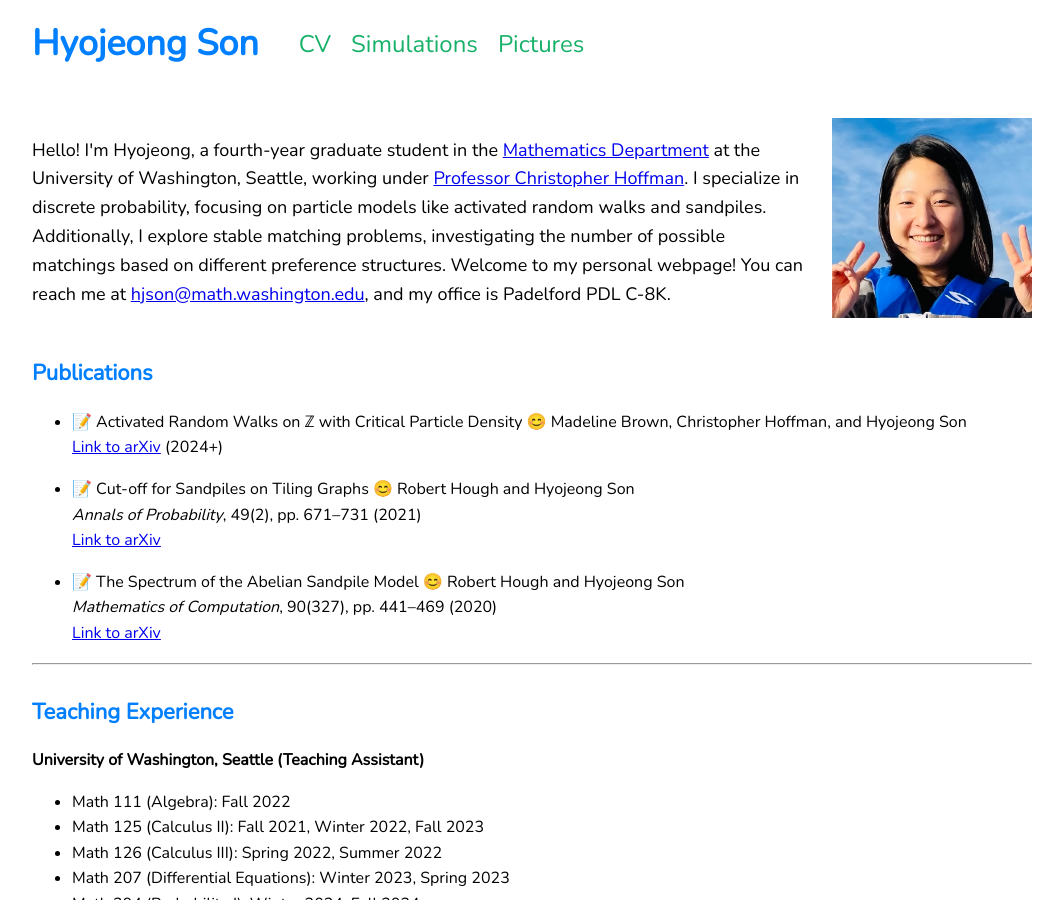
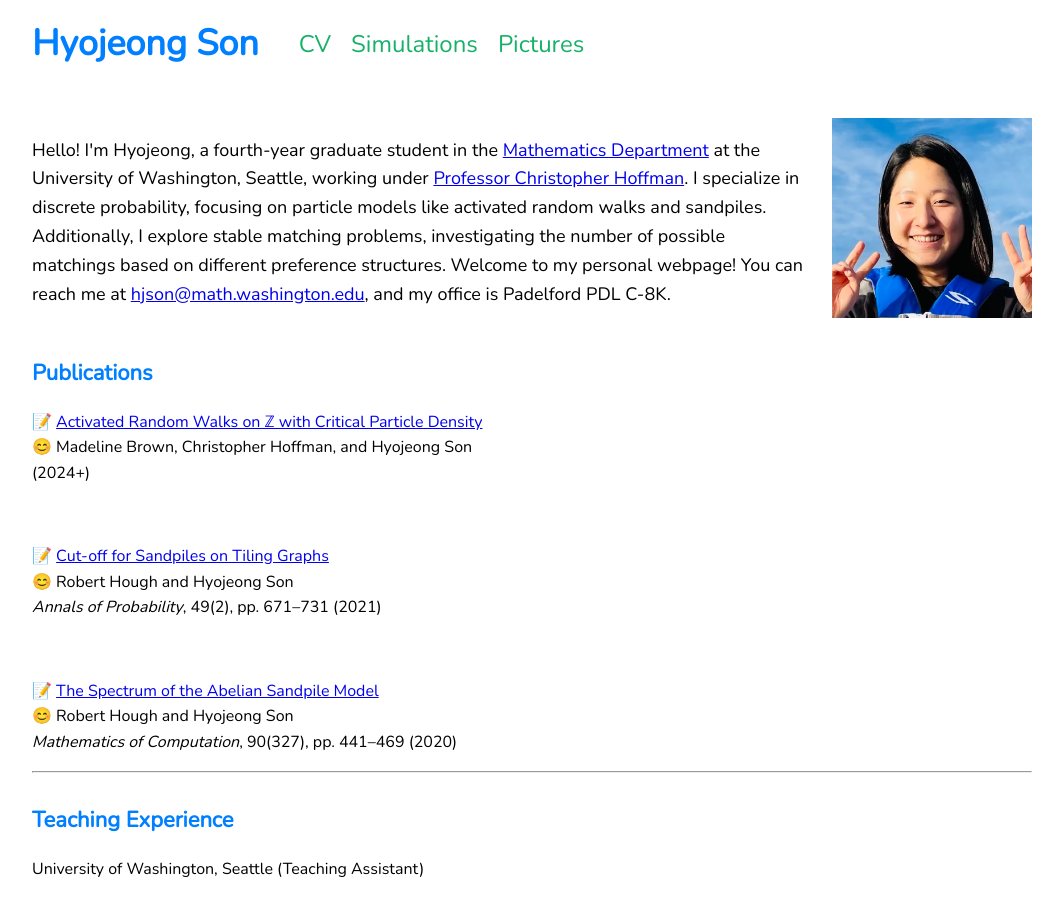
Before and after one commit to hyojeong-son/hyojeong-son.github.io, a Jekyll site: the page built from index.md, in a window 1280 px wide and 900 px high. Shown: the whole window, without its empty margins (108-1171 px from the left). Built offline with Jekyll 4.4.1, drawn with Linux system fonts in a browser that asks for light colours.

Commit message:
Update index.md

```diff
--- a/index.md
+++ b/index.md
@@ -11,50 +11,59 @@ title: Home
   <img src="/assets/files/profile.jpeg" alt="Profile Picture">
 </div>
 
-<!-- Removed Navigation Buttons -->
-
 <!-- Sections -->
 
 ## Publications
 <a id="publications"></a>
 
-- 📝 Activated Random Walks on ℤ with Critical Particle Density
-  😊 Madeline Brown, Christopher Hoffman, and Hyojeong Son
-  [Link to arXiv](https://arxiv.org/abs/2411.07609) (2024+)
+📝 [Activated Random Walks on ℤ with Critical Particle Density](https://arxiv.org/abs/2411.07609)
+😊 Madeline Brown, Christopher Hoffman, and Hyojeong Son
+(2024+)
 
-- 📝 Cut-off for Sandpiles on Tiling Graphs
-  😊 Robert Hough and Hyojeong Son
-  *Annals of Probability*, 49(2), pp. 671–731 (2021)
-  [Link to arXiv](https://arxiv.org/abs/1902.04174)
+<br>
 
-- 📝 The Spectrum of the Abelian Sandpile Model
-  😊 Robert Hough and Hyojeong Son
-  *Mathematics of Computation*, 90(327), pp. 441–469 (2020)
-  [Link to arXiv](https://arxiv.org/abs/1905.07015)
+📝 [Cut-off for Sandpiles on Tiling Graphs](https://arxiv.org/abs/1902.04174)
+😊 Robert Hough and Hyojeong Son
+*Annals of Probability*, 49(2), pp. 671–731 (2021)
+
+<br>
+
+📝 [The Spectrum of the Abelian Sandpile Model](https://arxiv.org/abs/1905.07015)
+😊 Robert Hough and Hyojeong Son
+*Mathematics of Computation*, 90(327), pp. 441–469 (2020)
 
 ---
 
 ## Teaching Experience
 <a id="teaching-experience"></a>
 
-**University of Washington, Seattle (Teaching Assistant)**
+University of Washington, Seattle (Teaching Assistant)
 
-- Math 111 (Algebra): Fall 2022
-- Math 125 (Calculus II): Fall 2021, Winter 2022, Fall 2023
-- Math 126 (Calculus III): Spring 2022, Summer 2022
-- Math 207 (Differential Equations): Winter 2023, Spring 2023
-- Math 394 (Probability I): Winter 2024, Fall 2024
-- Math 395 (Probability II): Spring 2024, Winter 2025
+Math 111 (Algebra): Fall 2022
+
+Math 125 (Calculus II): Fall 2021, Winter 2022, Fall 2023
+
+Math 126 (Calculus III): Spring 2022, Summer 2022
+
+Math 207 (Differential Equations): Winter 2023, Spring 2023
+
+Math 394 (Probability I): Winter 2024, Fall 2024
+
+Math 395 (Probability II): Spring 2024, Winter 2025
 
 ---
 
 ## Mentorship and Project Involvement
 <a id="mentorship"></a>
 
-### Washington Experimental Mathematics Lab (Spring 2024)
+Washington Experimental Mathematics Lab (Spring 2024)
+
 Mentored undergraduates on projects involving voting data, map analysis, and ecological inference in the Yakima Valley area.
 
-### Graduate Student-Led Reading Program, WashU (Spring 2020)
+<br>
+
+Graduate Student-Led Reading Program, WashU (Spring 2020)
+
 Organized and led a reading group for math undergraduates, focusing on sandpiles.
 
 ---
@@ -62,17 +71,30 @@ Organized and led a reading group for math undergraduates, focusing on sandpiles
 ## Awards and Scholarships
 <a id="awards"></a>
 
-- Lisa Tanzi and Charles Egerton Endowed Graduate Fellowship (2024)
-  Awarded by the University of Washington Department of Mathematics.
+Lisa Tanzi and Charles Egerton Endowed Graduate Fellowship (2024)
 
-- Summer Math Scholarship (2018)
-  Awarded by the Stony Brook University Mathematics Department; covered two semesters of tuition.
+Awarded by the University of Washington Department of Mathematics.
 
-- Undergraduate Recognition Award for Academic Excellence (2018)
-  Awarded by Stony Brook University; university-wide recognition for outstanding academic accomplishments.
+<br>
 
-- Director of the IT Promotion Center Award (2017)
-  Awarded to the top three student presenters at the World IT Show in South Korea.
+Summer Math Scholarship (2018)
 
-- Academic Excellence Scholarships (2015–2017)
-  Awarded by Stony Brook University; merit-based scholarship covering three years of tuition.
+Awarded by the Stony Brook University Mathematics Department; covered two semesters of tuition.
+
+<br>
+
+Undergraduate Recognition Award for Academic Excellence (2018)
+
+Awarded by Stony Brook University; university-wide recognition for outstanding academic accomplishments.
+
+<br>
+
+Director of the IT Promotion Center Award (2017)
+
+Awarded to the top three student presenters at the World IT Show in South Korea.
+
+<br>
+
+Academic Excellence Scholarships (2015–2017)
+
+Awarded by Stony Brook University; merit-based scholarship covering three years of tuition.
```
